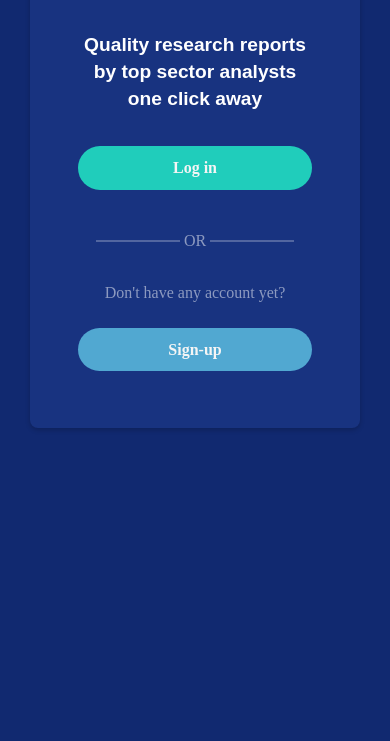
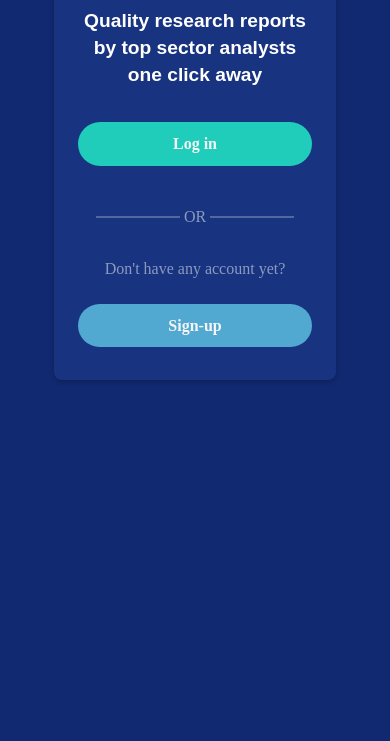
Before and after one commit to meghapanchal44/newtodo, a plain HTML site: page index.html in a window 390 px wide. Shown: the part 136-877 px from the top of the page. Drawn offline with Linux system fonts and the light colour scheme.

Commit message:
Add files via upload

```diff
--- a/style.scss
+++ b/style.scss
@@ -147,7 +147,7 @@ footer {
     }
     main .main__container{
         width: 60%;
-        // padding: 1em;
+        padding: 1.5em;
     }
     main .main__container .container__title {
         font-size: 1.2em;
```
Also changed, not shown: style.css, 1 other file.
